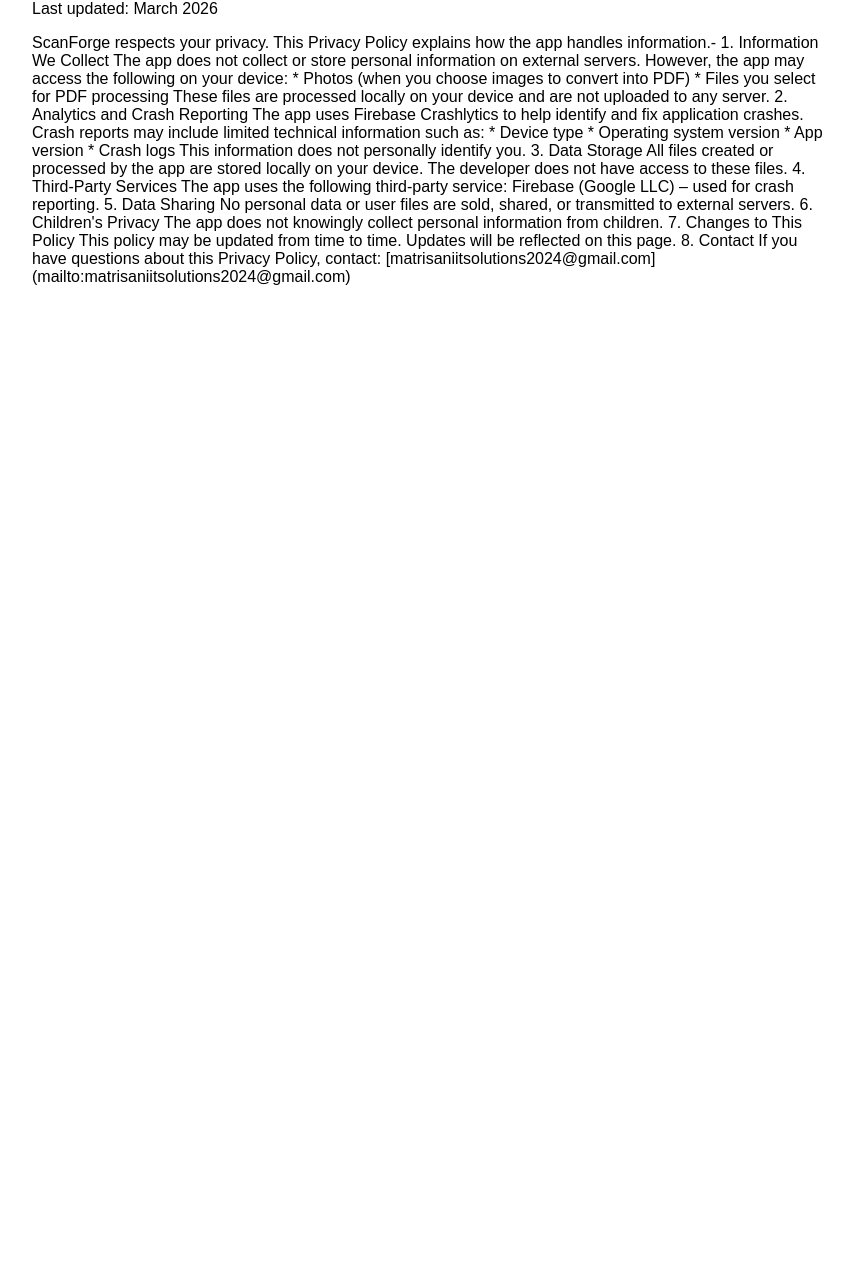
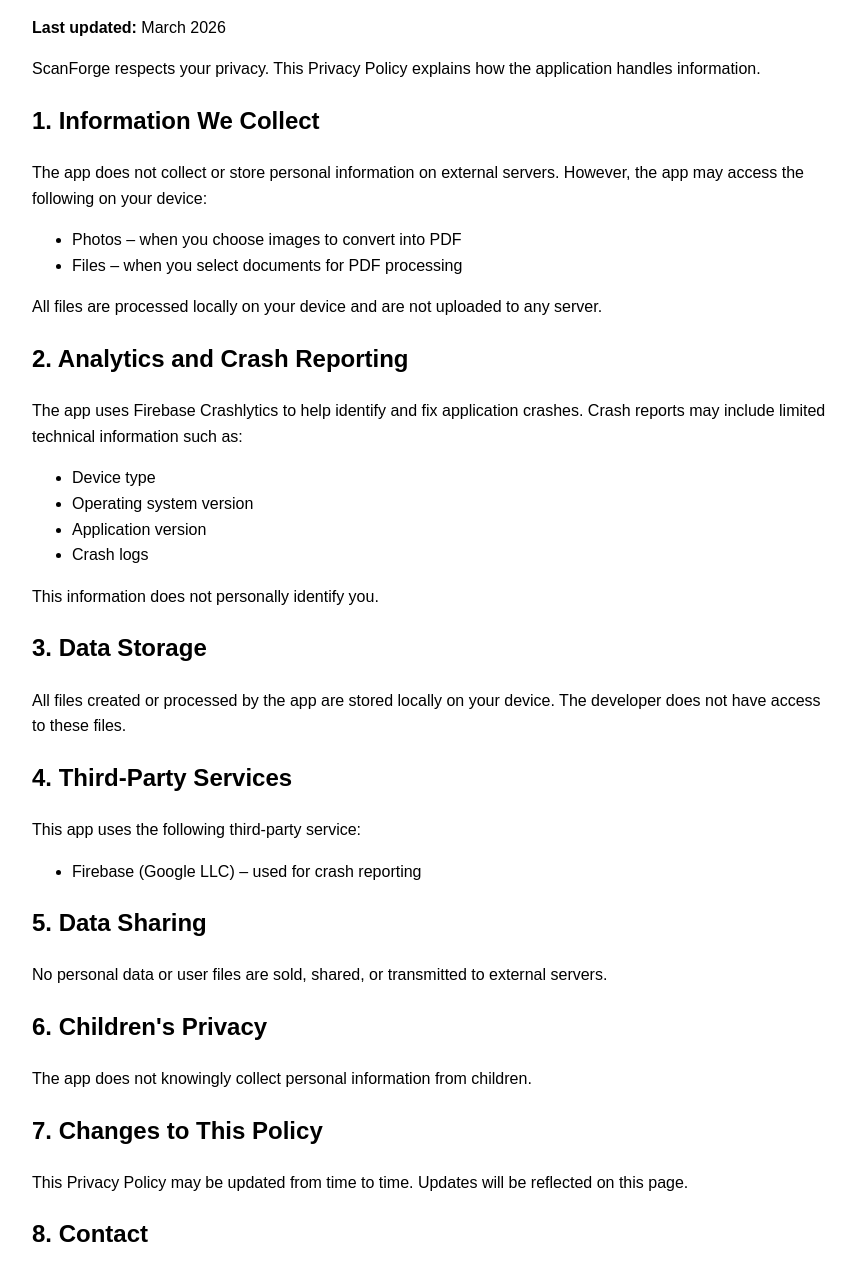
Before and after one commit to matrisani2024/ScanForge, a plain HTML site: page index.html in a window 1280 px wide. Shown: the part 98-1369 px from the top of the page, without its empty margins (208-1064 px from the left). Before the commit the page ends 800 px from the top, so only its background shows below. Drawn offline with Linux system fonts and the light colour scheme.

Commit message:
Update index.html

```diff
--- a/index.html
+++ b/index.html
@@ -1,60 +1,100 @@
 <!DOCTYPE html>
-<html>
+<html lang="en">
 <head>
-<title>Privacy Policy</title>
 <meta charset="UTF-8">
+<title>Privacy Policy - ScanForge</title>
 </head>
-<body style="font-family: Arial; max-width: 800px; margin: 40px auto;">
+
+<body style="font-family: Arial, sans-serif; max-width: 800px; margin: 40px auto; line-height: 1.6;">
+
 <h1>Privacy Policy</h1>
 
-<p>Last updated: March 2026</p>
+<p><strong>Last updated:</strong> March 2026</p>
 
-ScanForge respects your privacy. This Privacy Policy explains how the app handles information.-
+<p>
+ScanForge respects your privacy. This Privacy Policy explains how the application handles information.
+</p>
 
-1. Information We Collect
+<h2>1. Information We Collect</h2>
+
+<p>
 The app does not collect or store personal information on external servers.
+However, the app may access the following on your device:
+</p>
 
-However, the app may access the following on your device:
+<ul>
+<li>Photos – when you choose images to convert into PDF</li>
+<li>Files – when you select documents for PDF processing</li>
+</ul>
 
-* Photos (when you choose images to convert into PDF)
-* Files you select for PDF processing
+<p>
+All files are processed locally on your device and are not uploaded to any server.
+</p>
 
-These files are processed locally on your device and are not uploaded to any server.
+<h2>2. Analytics and Crash Reporting</h2>
 
-2. Analytics and Crash Reporting
+<p>
 The app uses Firebase Crashlytics to help identify and fix application crashes.
 Crash reports may include limited technical information such as:
+</p>
 
-* Device type
-* Operating system version
-* App version
-* Crash logs
+<ul>
+<li>Device type</li>
+<li>Operating system version</li>
+<li>Application version</li>
+<li>Crash logs</li>
+</ul>
 
+<p>
 This information does not personally identify you.
+</p>
 
-3. Data Storage
+<h2>3. Data Storage</h2>
+
+<p>
 All files created or processed by the app are stored locally on your device.
 The developer does not have access to these files.
+</p>
 
-4. Third-Party Services
-   The app uses the following third-party service:
+<h2>4. Third-Party Services</h2>
 
-Firebase (Google LLC) – used for crash reporting.
+<p>
+This app uses the following third-party service:
+</p>
 
-5. Data Sharing
+<ul>
+<li>Firebase (Google LLC) – used for crash reporting</li>
+</ul>
+
+<h2>5. Data Sharing</h2>
+
+<p>
 No personal data or user files are sold, shared, or transmitted to external servers.
+</p>
 
-6. Children's Privacy
+<h2>6. Children's Privacy</h2>
+
+<p>
 The app does not knowingly collect personal information from children.
+</p>
 
-7. Changes to This Policy
-   This policy may be updated from time to time. Updates will be reflected on this page.
+<h2>7. Changes to This Policy</h2>
 
-8. Contact
+<p>
+This Privacy Policy may be updated from time to time. Updates will be reflected on this page.
+</p>
+
+<h2>8. Contact</h2>
+
+<p>
 If you have questions about this Privacy Policy, contact:
+</p>
 
-[matrisaniitsolutions2024@gmail.com](mailto:matrisaniitsolutions2024@gmail.com)
-
+<p>
+<a href="mailto:matrisaniitsolutions2024@gmail.com">
+matrisaniitsolutions2024@gmail.com
+</a>
+</p>
 
 </body>
 </html>
```
Lines whose indentation alone changed are shown as unchanged.
